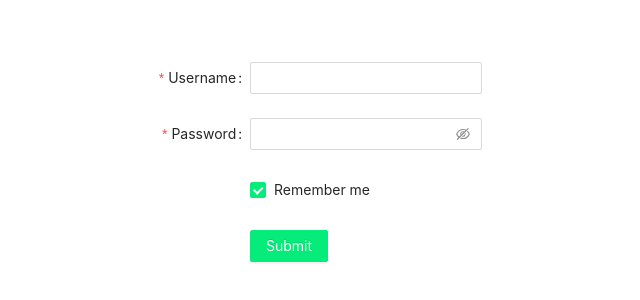
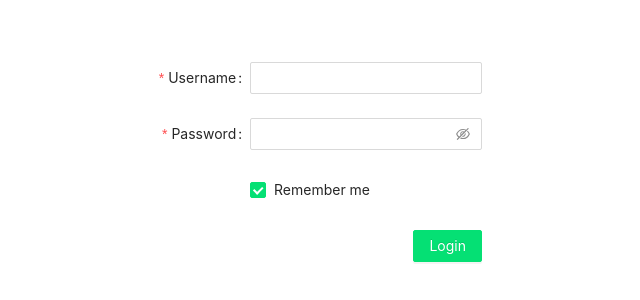
Before and after one commit to jeff-v-h/task-manager, a React app in the folder client/: page / in a window 1280 px wide. Shown: the part 226-526 px from the top of the page, without its empty margins (332-972 px from the left). Built offline with nearby package versions, Linux system fonts and the light colour scheme; no server answers.

Commit message:
configure login button

```diff
--- a/client/src/components/login/Login.jsx
+++ b/client/src/components/login/Login.jsx
@@ -66,7 +66,9 @@ class Login extends React.Component {
                     </Form.Item>
 
                     <Form.Item {...tailLayout}>
-                        <Button type="primary" htmlType="submit">Submit</Button>
+                        <div className={style.buttonContainer}>
+                            <Button type="primary" htmlType="submit">Login</Button>
+                        </div>
                     </Form.Item>
                 </Form>
             </div>
--- a/client/src/components/login/login.scss
+++ b/client/src/components/login/login.scss
@@ -4,3 +4,8 @@
     justify-content: center;
     align-items: center;
 }
+
+.buttonContainer {
+    display: flex;
+    justify-content: flex-end;
+}
--- a/client/webpack.common.js
+++ b/client/webpack.common.js
@@ -82,8 +82,8 @@ module.exports = function(env) {
                             loader: "less-loader",
                             options: {
                                 modifyVars: {
-                                    "primary-color": "#05EC7A",
-                                    "link-color": "#05EC7A"
+                                    "primary-color": "#05E074",
+                                    "link-color": "#05E074"
                                 },
                                 javascriptEnabled: true,
                             },
```
Also changed, not shown: 1 other file (tests, documents, lock files or other folders).
